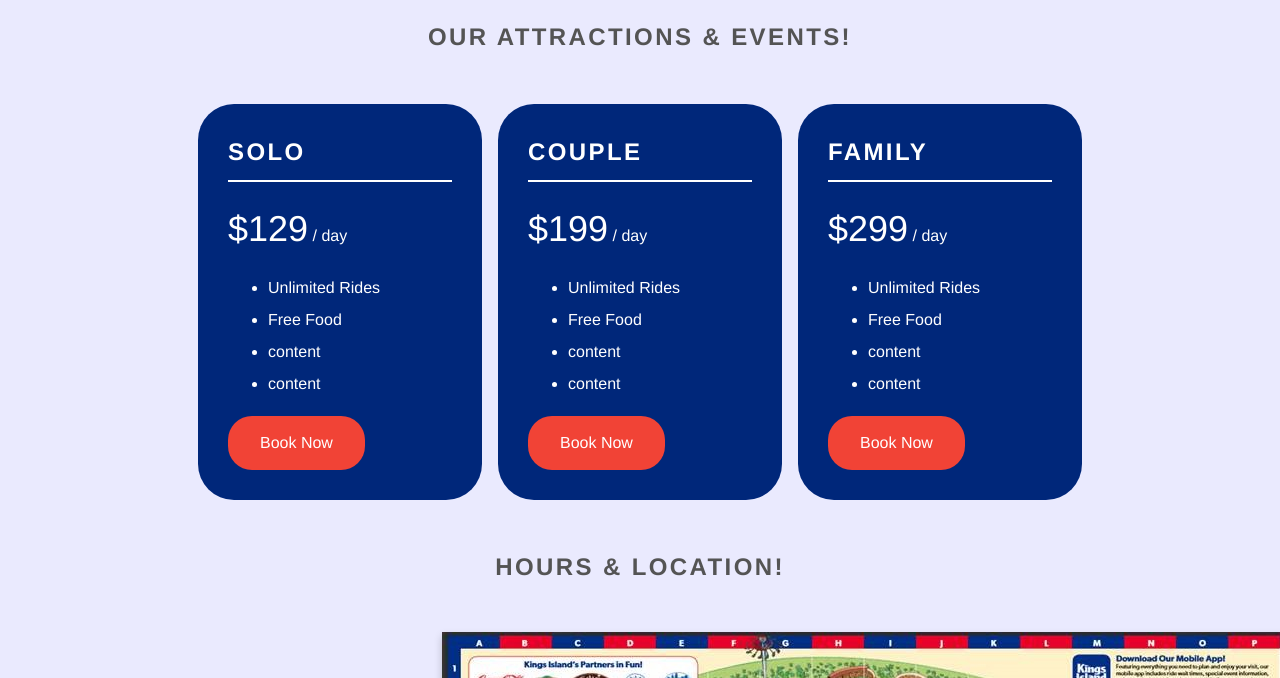
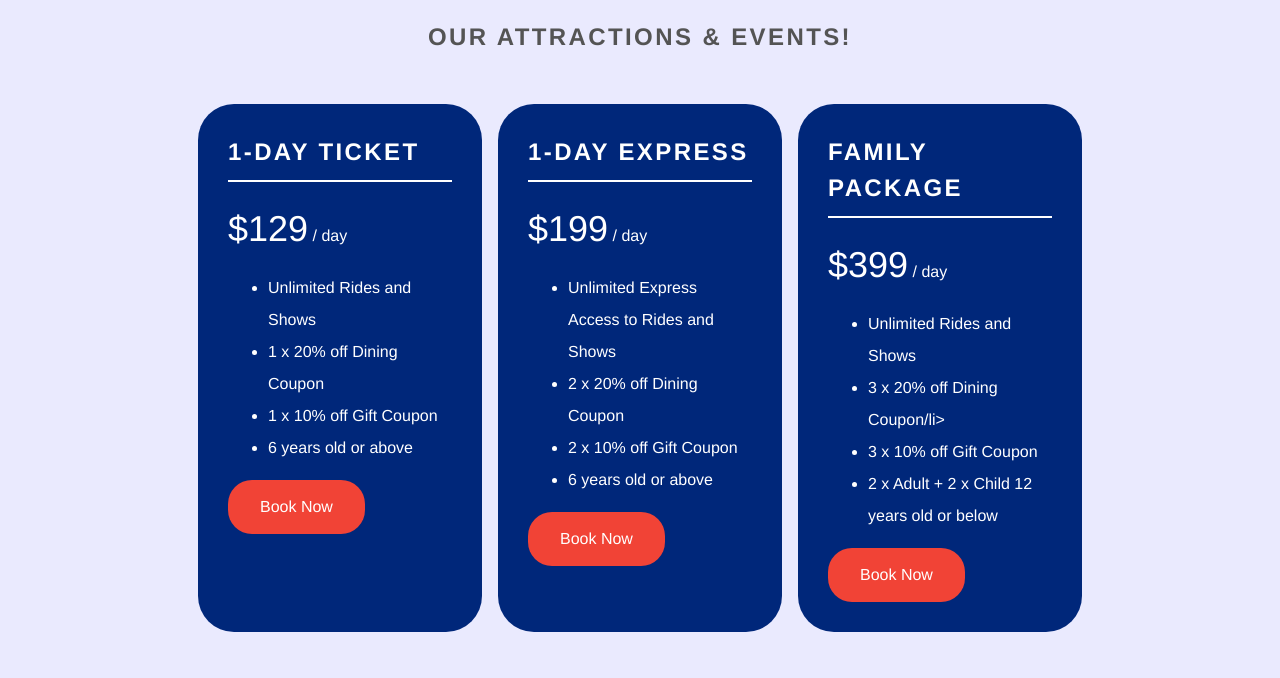
Before and after one commit to yaredsha/theme-park, a plain HTML site: page booking.html in a window 1280 px wide. Shown: the part 84-762 px from the top of the page. Drawn offline with Linux system fonts and the light colour scheme.

Commit message:
Update booking.html

```diff
--- a/booking.html
+++ b/booking.html
@@ -32,35 +32,35 @@
       </div>
       <div class="pricing-box">
         <div class="pricing-plan">
-          <h2>Solo</h2>
+          <h2>1-Day Ticket</h2>
           <p><span>$129</span> / day</p>
           <ul class="price-list">
-            <li>Unlimited Rides</li>
-            <li>Free Food</li>
-            <li>content</li>
-            <li>content</li>
+            <li>Unlimited Rides and Shows </li>
+            <li>1 x 20% off Dining Coupon </li>
+            <li>1 x 10% off Gift Coupon </li>
+            <li>6 years old or above</li>
           </ul>
           <a href="booking.html" class="button b-red">Book Now</a>
         </div>
         <div class="pricing-plan">
-          <h2>Couple</h2>
+          <h2>1-Day Express</h2>
           <p><span>$199</span> / day</p>
           <ul class="price-list">
-            <li>Unlimited Rides</li>
-            <li>Free Food</li>
-            <li>content</li>
-            <li>content</li>
+            <li>Unlimited Express Access to Rides and Shows</li>
+            <li>2 x 20% off Dining Coupon </li>
+            <li>2 x 10% off Gift Coupon</li>
+            <li>6 years old or above</li>
           </ul>
           <a href="booking.html" class="button b-red">Book Now</a>
         </div>
         <div class="pricing-plan">
-          <h2>Family</h2>
-          <p><span>$299</span> / day</p>
+          <h2>Family Package</h2>
+          <p><span>$399</span> / day</p>
           <ul class="price-list">
-            <li>Unlimited Rides</li>
-            <li>Free Food</li>
-            <li>content</li>
-            <li>content</li>
+            <li>Unlimited Rides and Shows</li>
+            <li>3 x 20% off Dining Coupon/li>
+            <li>3 x 10% off Gift Coupon</li>
+            <li>2 x Adult + 2 x Child 12 years old or below </li>
           </ul>
           <a href="booking.html" class="button b-red">Book Now</a>
         </div>
```
